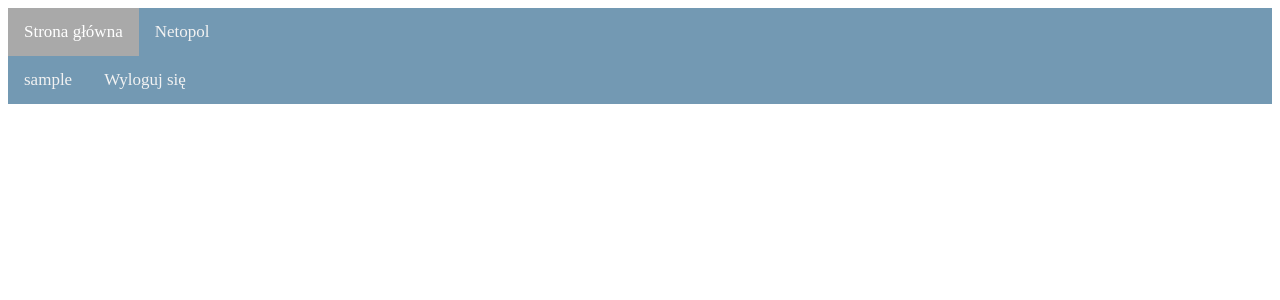
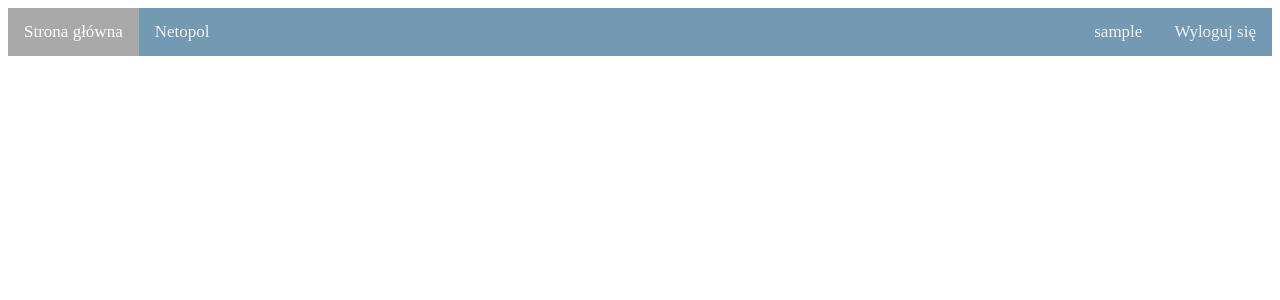
Before and after one commit to Kicend/stfu.waw.pl, a Flask app: page /dashboard in a window 1280 px wide. Shown: the top 300 px of the page. Run offline with Flask 2, Linux system fonts and the light colour scheme; a user stored in the database is signed in; tables that the repository leaves empty hold one stand-in row (values such as "Sample post"); parts of the project's set-up code (start-up, migrations or seed data) failed here and were passed over.

Commit message:
Poprawienie wyglądu strony

```diff
--- a/static/css/style.css
+++ b/static/css/style.css
@@ -241,6 +241,12 @@ ul#sessions {
     margin: 0;
 }
 
+ul#players_online_list {
+    list-style: none;
+    padding: 0;
+    margin: 0;
+}
+
 /* CSS for index */
 div#auth_window {
     margin-top: 30vh;
@@ -274,3 +280,18 @@ div#auth_window {
   border-bottom: 1px solid #333333;
   border-left: 1px solid #CCCCCC;
 }
+
+/* CSS for dashboard */
+div#nav_index {
+    float: left;
+    width: 70%;
+}
+
+div#user_panel {
+    float: left;
+    width: 30%;
+}
+
+div#user_div_content {
+    float: right;
+}
```
